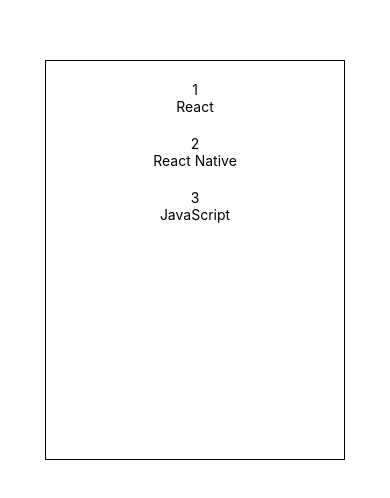
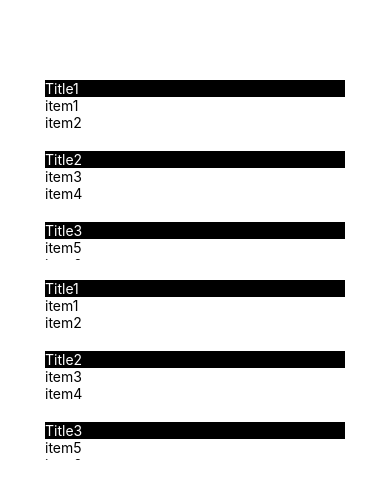
Before and after one commit to willie0311/react-native, a React Native app: screen / in a window 390 px wide. Shown: the part 162-660 px from the top of the page. Built offline with nearby package versions, Linux system fonts and the light colour scheme.

Commit message:
SectionList 另外一種表單

```diff
--- a/App.js
+++ b/App.js
@@ -1,32 +1,55 @@
-import { StyleSheet, Text, View,SafeAreaView,TextInput,Button,TouchableHighlight,TouchableOpacity,TouchableNativeFeedback,Image, ScrollView , FlatList  } from 'react-native';
-
-
-
+import { StyleSheet, Text, View,SafeAreaView,TextInput,Button,TouchableHighlight,TouchableOpacity,TouchableNativeFeedback,Image, ScrollView , FlatList ,SectionList  } from 'react-native';
 
 
 export default function App() {
-  let data01 = [
-    { key: '1' , data: 'React'},
-    { key: '2' , data: 'React Native'},
-    { key: '3' , data: 'JavaScript'}
+  var data01 = [
+    { title: 'Title1', data: ['item1','item2']},
+    { title: 'Title2', data: ['item3','item4']},
+    { title: 'Title3', data: ['item5','item6']},
   ];
   return (
-  <View style={styles.container}>
-    <View style = {{width: 300 , height: 400}}>
-      <FlatList
-        data = {data01} renderItem = {({item}) =>(
-          <View style = {{ marginTop: 20 , alignItems : 'center'}}>
-            <Text>{item.key}</Text>
-            <Text>{item.data}</Text>
-          </View>
-        )}
-        style = {{borderWidth:1}} containerContainerStyle = {{alignItems : 'center'}}
+    <View style={styles.container}>
+      <View style={{width: 300, height: 400}}>
+        <SectionList
+          renderItem={({ item, index, section}) => (
+            <Text key={index}>{item}</Text>
+          )}
+          renderSectionHeader={
+            ({section: {title} }) =>(
+              <View
+                style={{backgroundColor: 'black',
+                marginTop:20
+              }}>
+                <Text style={{ color: "white"}}>
+                {title}
+                </Text>
+              </View>
+            )}
+          sections={data01}
+          keyExtractor={(item, index) => item + index}
         />
+        <SectionList
+          renderItem={({ item, index, section}) => (
+            <Text key={index}>{item}</Text>
+          )}
+          renderSectionHeader={
+            ({section: {title} }) =>(
+              <View
+                style={{backgroundColor: 'black',
+                marginTop:20
+              }}>
+                <Text style={{ color: "white"}}>
+                {title}
+                </Text>
+              </View>
+            )}
+          sections={data01}
+          keyExtractor={(item, index) => item + index}
+        />
+      </View>
     </View>
-  </View>
   );
 }
-
 const styles = StyleSheet.create({
   container: {
     flex: 1,
```
